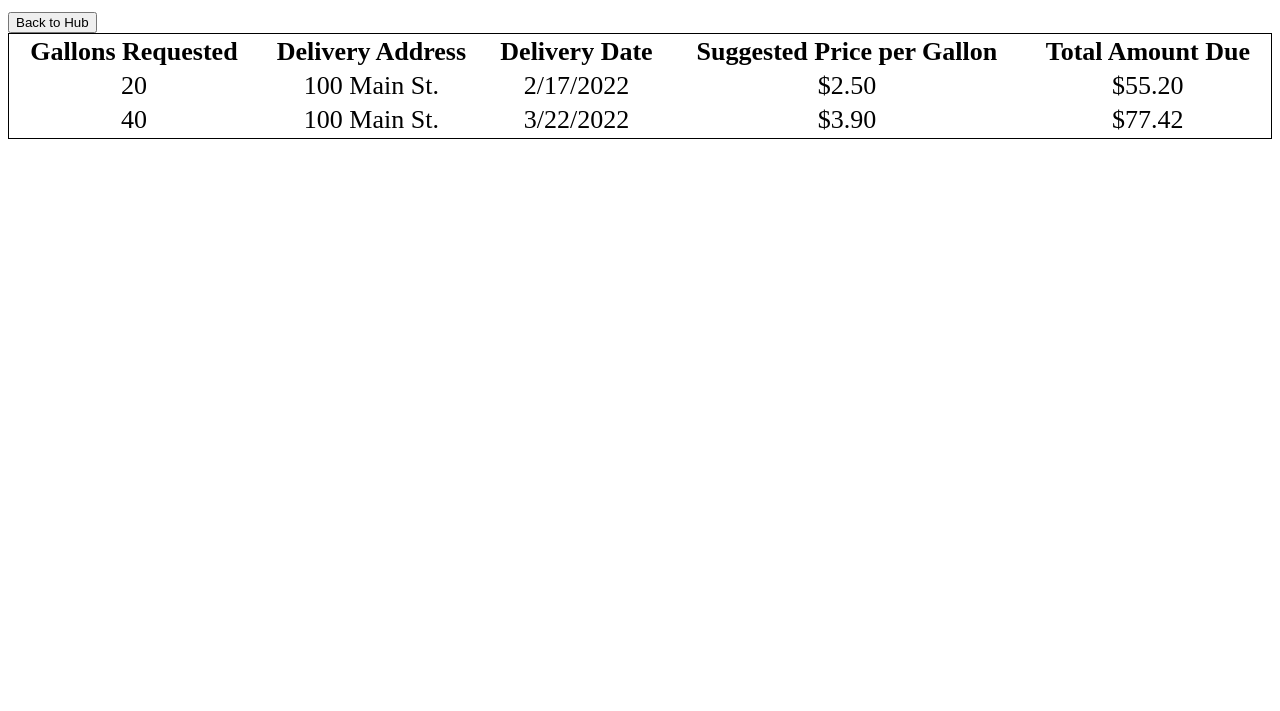
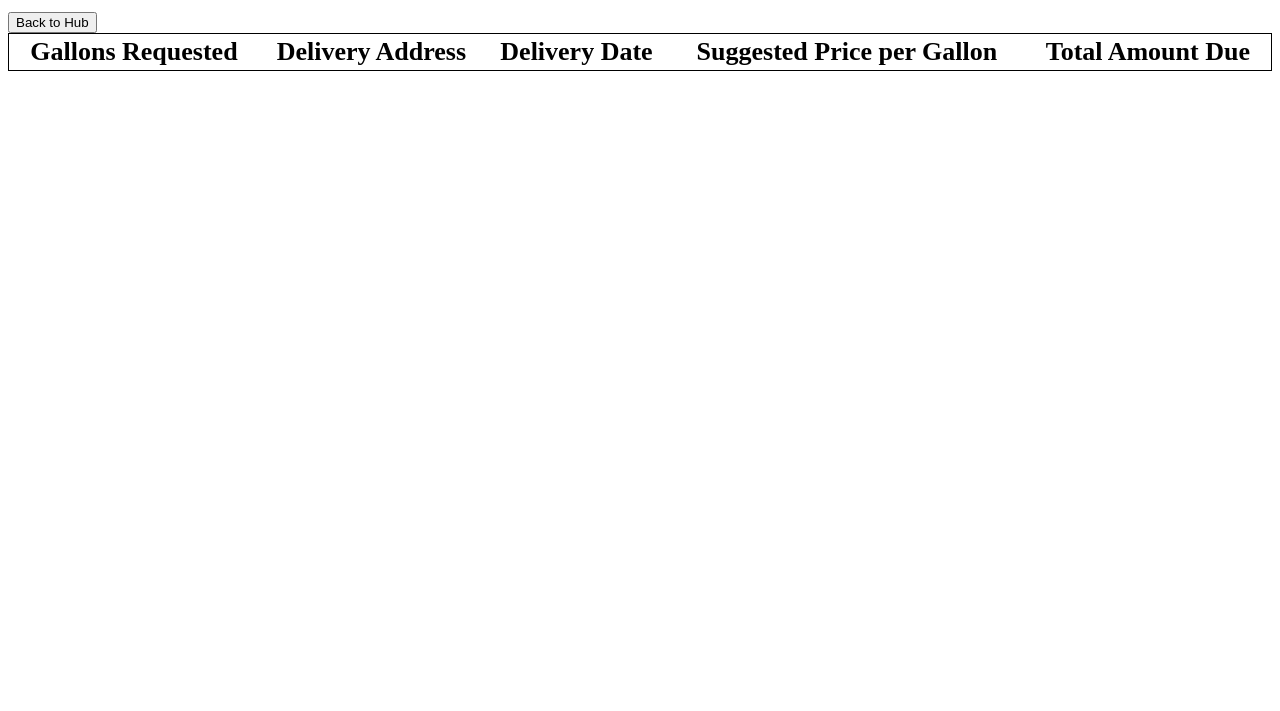
Before and after one commit to CaseyBot/COSC4353-Group17, a website: page homework2/client/quote_history.html in a window 1280 px wide. Shown: the part 89-800 px from the top of the page. Drawn offline with Linux system fonts and the light colour scheme.

Commit message:
Update quote_history.html

```diff
--- a/homework2/client/quote_history.html
+++ b/homework2/client/quote_history.html
@@ -27,22 +27,11 @@
                 <th>Suggested Price per Gallon</th>
                 <th>Total Amount Due</th>
             </tr>
-            <tr style="text-align: center;">
-                <td>20</td>
-                <td>100 Main St.</td>
-                <td>2/17/2022</td>
-                <td>$2.50</td>
-                <td>$55.20</td>
-            </tr>
-            <tr style="text-align: center;">
-                <td>40</td>
-                <td>100 Main St.</td>
-                <td>3/22/2022</td>
-                <td>$3.90</td>
-                <td>$77.42</td>
-            </tr>
+            <tbody id="quote-table">
+            </tbody>
         </table>
     </div>
 </body>
+<script src="quote_history.js"></script>
 
 </html>
```
